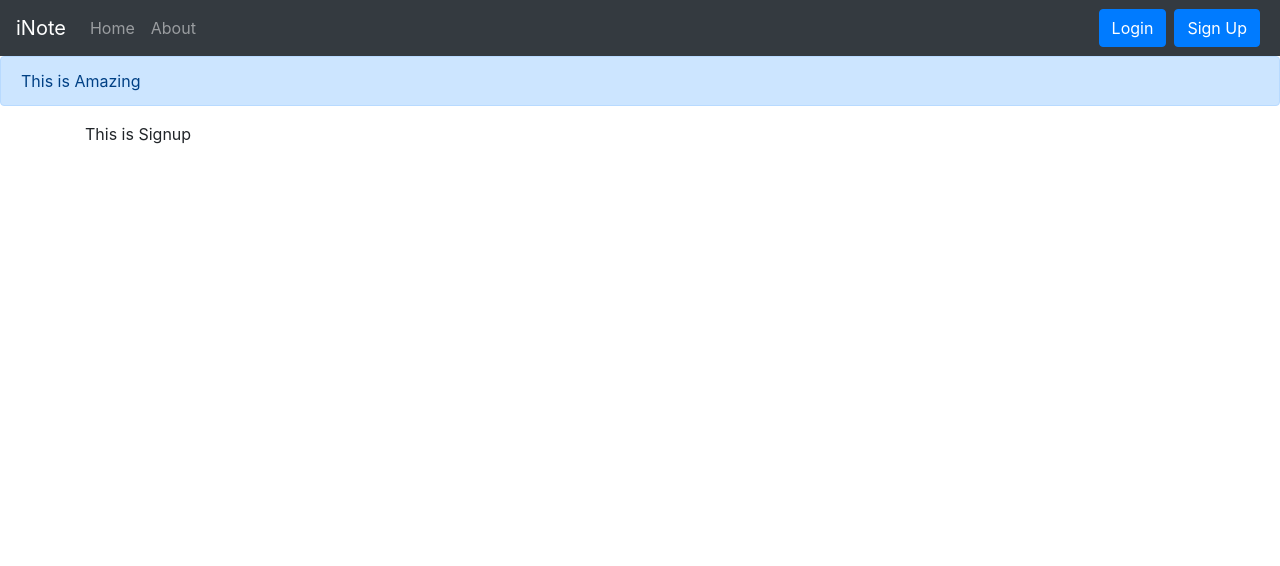
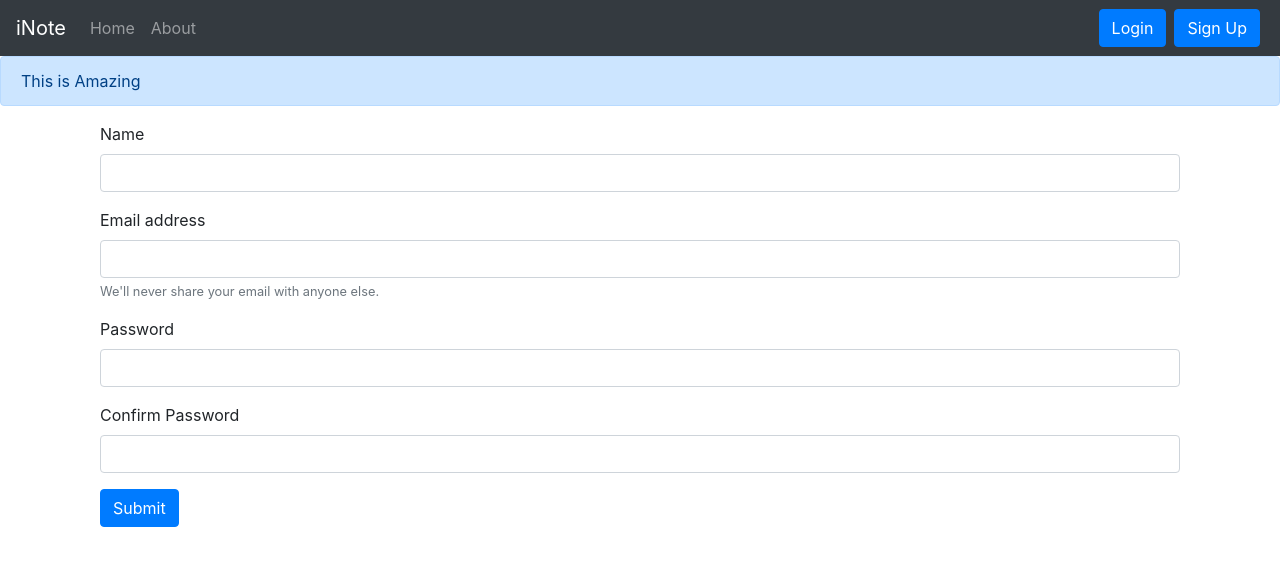
Before and after one commit to Deepvadhadiya/inote, a React (Create React App) app: page /signup in a window 1280 px wide. Shown: the top 566 px of the page. Built offline with nearby package versions, Linux system fonts and the light colour scheme.

Commit message:
add signup component

```diff
--- a/src/components/Login.js
+++ b/src/components/Login.js
@@ -30,7 +30,7 @@
     }
 
     return (
-        <div>
+        <div className="container">
             <form onSubmit={handleSubmit}>
                 <div className="form-group">
                     <label htmlFor="email">Email address</label>
--- a/src/components/Signup.js
+++ b/src/components/Signup.js
@@ -1,11 +1,57 @@
-import React from 'react'
+import React, { useState } from 'react'
+import { useHistory } from 'react-router-dom'
 
 const Signup = () => {
-  return (
-    <div>
-      This is Signup
-    </div>
-  )
+    const [credentials, setCredentials] = useState({ name: "", email: "", password: "", cpassword: "" });
+    let history = useHistory();
+
+    const handleSubmit = async (e) => {
+        e.preventDefault();
+        const response = await fetch("http://localhost:5000/api/auth/createuser", {
+            method: 'POST',
+            headers: {
+                'Content-Type': 'application/json',
+            },
+            body: JSON.stringify({ name: credentials.name, email: credentials.email, password: credentials.password })
+        })
+        const json = await response.json()
+        console.log(json)
+        if (json.success) {
+            //Save the auth token and redirect
+            localStorage.setItem('token', json.authtoken);
+            history.push("/")
+        } else {
+            alert("Invalid credentials");
+        }
+    }
+
+    const onChange = (e) => {
+        setCredentials({ ...credentials, [e.target.name]: e.target.value })
+    }
+    return (
+        <div className="container">
+            <form onSubmit={handleSubmit}>
+                <div className="form-group">
+                    <label htmlFor="name">Name</label>
+                    <input type="text" name="name" className="form-control" onChange={onChange} id="name" aria-describedby="emailHelp" />
+                </div>
+                <div className="form-group">
+                    <label htmlFor="email">Email address</label>
+                    <input type="email" name="email" className="form-control" onChange={onChange} id="email" aria-describedby="emailHelp" />
+                    <small id="emailHelp" className="form-text text-muted">We'll never share your email with anyone else.</small>
+                </div>
+                <div className="form-group">
+                    <label htmlFor="password">Password</label>
+                    <input type="password" name="password" onChange={onChange} className="form-control" id="password" required minLength={5}/>
+                </div>
+                <div className="form-group">
+                    <label htmlFor="cpassword">Confirm Password</label>
+                    <input type="password" name="cpassword" onChange={onChange} className="form-control" id="cpassword" required minLength={5}/>
+                </div>
+                <button type="submit" className="btn btn-primary">Submit</button>
+            </form>
+        </div>
+    )
 }
 
 export default Signup
```
Also changed, not shown: 1 other file (tests, documents, lock files or other folders).
